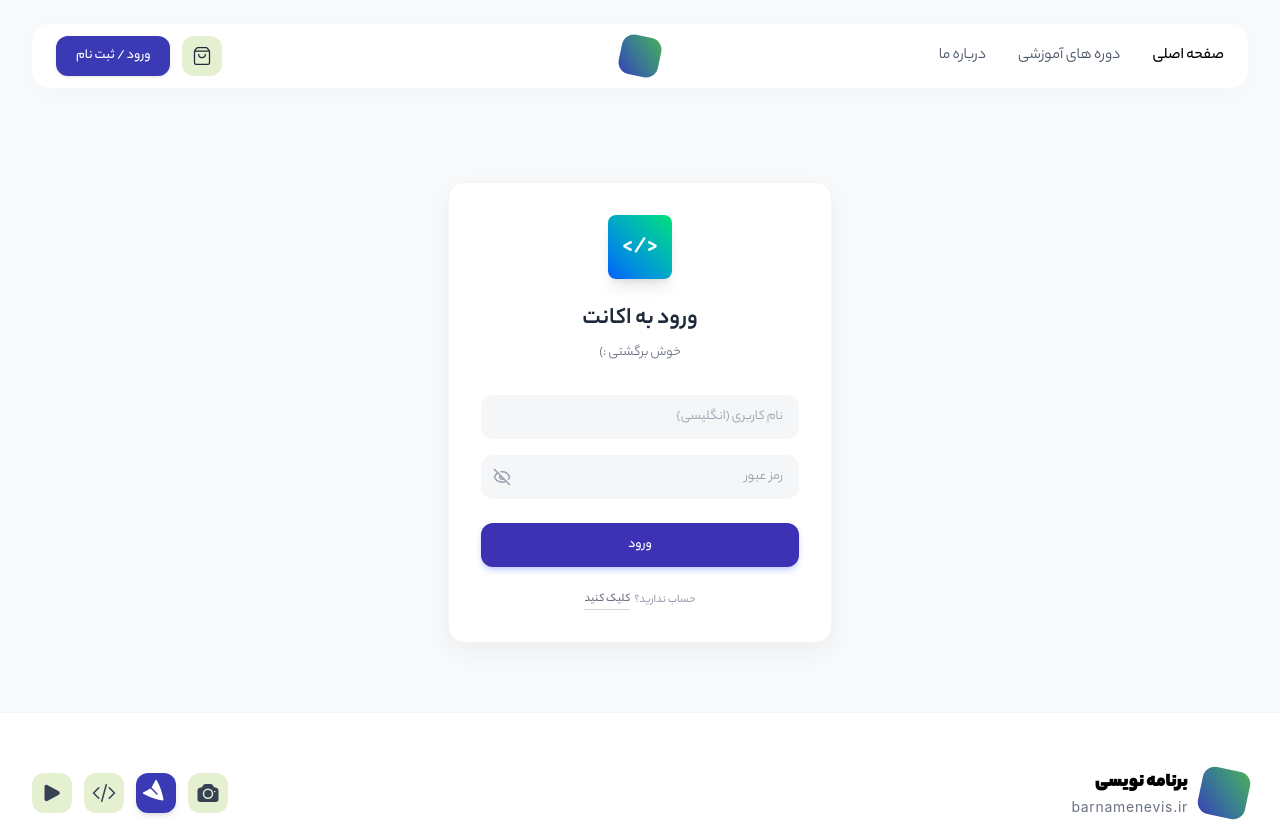
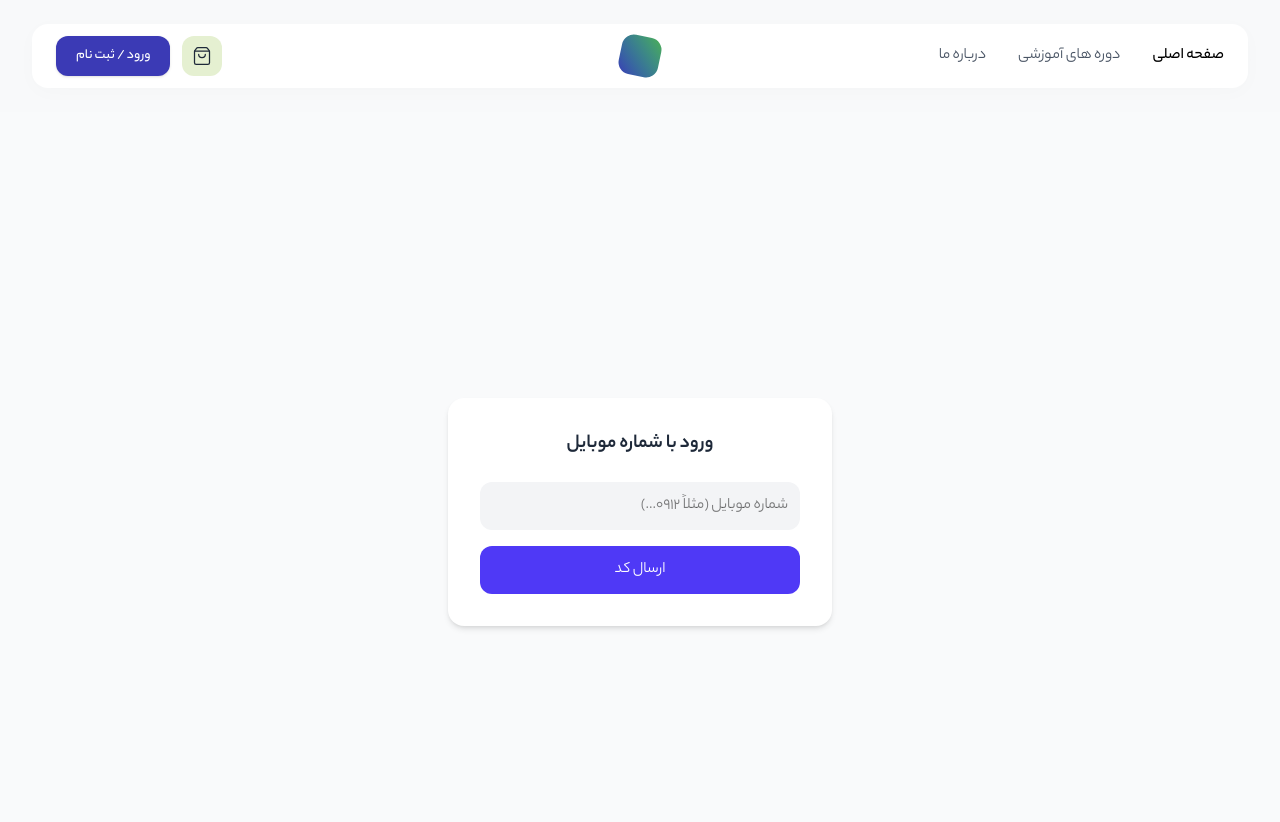
Before and after one commit to abolfazlhn4/codelearn, a React (Vite) app in the folder frontend/: page /auth in a window 1280 px wide. Shown: the top 822 px of the page. Built offline with nearby package versions, Linux system fonts and the light colour scheme.

Commit message:
updating authority

```diff
--- a/frontend/src/pages/Auth.jsx
+++ b/frontend/src/pages/Auth.jsx
@@ -1,93 +1,120 @@
 import React, { useState } from "react";
-import { Eye, EyeOff } from "lucide-react";
-import { useNavigate } from "react-router-dom";
+import axios from "axios";
 
 export default function Auth() {
-  const [action, setAction] = useState("login");
-  const [showPassword, setShowPassword] = useState(false);
-  const navigate = useNavigate();
+  const [step, setStep] = useState("phone");
+  const [phone, setPhone] = useState("");
+  const [otp, setOtp] = useState("");
+  const [sessionToken, setSessionToken] = useState(null);
+  const [loading, setLoading] = useState(false);
+  const [error, setError] = useState(null);
 
-  const handleSubmit = (e) => {
+  const baseURL = "http://127.0.0.1:8000";
+
+  const handleSendOtp = async (e) => {
     e.preventDefault();
+    setLoading(true);
+    setError(null);
 
-    // شبیه سازی لاگین/ثبت نام با ذخیره در لوکال استوریج
-    const userData = { isLoggedIn: true, username: "کاربر مهمان" };
-    localStorage.setItem("user", JSON.stringify(userData));
+    try {
+      const res = await axios.post(
+        `${baseURL}/api/v1/users/auth/phone/register/`,
+        {
+          phone_number: phone,
+        },
+      );
+      setSessionToken(res.data.session_token);
+      setStep("verify");
+    } catch (err) {
+      setError("خطا در ارسال کد. شماره را بررسی کنید.");
+    } finally {
+      setLoading(false);
+    }
+  };
 
-    // انتقال به پنل کاربری و رفرش برای آپدیت شدن نوبار
-    window.location.href = "/user-panel";
+  const handleVerifyOtp = async (e) => {
+    e.preventDefault();
+    setLoading(true);
+    setError(null);
+
+    try {
+      const res = await axios.post(
+        `${baseURL}/api/v1/users/auth/phone/verify/`,
+        {
+          phone_number: phone,
+          security_code: otp,
+          session_token: sessionToken,
+        },
+      );
+
+      localStorage.setItem("access_token", res.data.access_token);
+      localStorage.setItem("refresh_token", res.data.refresh_token);
+      localStorage.setItem("user_phone", phone);
+
+      window.location.href = "/user-panel";
+    } catch (err) {
+      setError("کد واردشده اشتباه است یا منقضی شده.");
+    } finally {
+      setLoading(false);
+    }
   };
 
   return (
-    <div className="flex justify-center items-center py-16 px-4 bg-gray-50 min-h-[calc(100vh-200px)]">
-      <div className="bg-white p-8 rounded-2xl shadow-[0_8px_30px_rgb(0,0,0,0.06)] w-full max-w-sm border border-gray-100">
-        <div className="flex justify-center mb-6">
-          <div className="w-16 h-16 bg-gradient-to-tr from-blue-600 to-green-400 rounded-lg flex items-center justify-center text-white font-bold text-2xl shadow-lg">
-            {"</>"}
-          </div>
-        </div>
-
-        <h2 className="text-2xl font-bold text-center text-gray-800 mb-2">
-          {action === "login" ? "ورود به اکانت" : "ساخت حساب"}
+    <div className="flex justify-center items-center min-h-screen bg-gray-50">
+      <div className="bg-white rounded-2xl shadow-md p-8 w-full max-w-sm">
+        <h2 className="text-xl font-bold text-gray-800 text-center mb-6">
+          {step === "phone" ? "ورود با شماره موبایل" : "تأیید کد ارسال‌شده"}
         </h2>
 
-        <p className="text-center text-gray-500 mb-8 text-sm">
-          {action === "login" ? "خوش برگشتی :)" : "عضو خانواده ما شو :)"}
-        </p>
+        {error && (
+          <div className="text-red-600 text-center mb-4 text-sm">{error}</div>
+        )}
 
-        <form className="space-y-4" onSubmit={handleSubmit}>
-          <input
-            type="text"
-            required
-            placeholder="نام کاربری (انگلیسی)"
-            className="w-full bg-gray-100/80 text-gray-800 px-4 py-3 rounded-xl outline-none focus:ring-2 focus:ring-[#3D31B4] transition-all text-right text-sm placeholder-gray-400"
-            dir="rtl"
-          />
-
-          <div className="relative">
+        <form
+          onSubmit={step === "phone" ? handleSendOtp : handleVerifyOtp}
+          className="space-y-4"
+        >
+          {step === "phone" ? (
             <input
-              type={showPassword ? "text" : "password"}
+              type="tel"
+              placeholder="شماره موبایل (مثلاً 0912...)"
+              className="w-full p-3 rounded-xl bg-gray-100 text-right focus:ring-2 focus:ring-indigo-500 outline-none"
+              value={phone}
+              onChange={(e) => setPhone(e.target.value)}
               required
-              placeholder="رمز عبور"
-              className="w-full bg-gray-100/80 text-gray-800 px-4 py-3 rounded-xl outline-none focus:ring-2 focus:ring-[#3D31B4] transition-all text-right text-sm placeholder-gray-400 pl-10"
-              dir="rtl"
             />
-            <button
-              type="button"
-              onClick={() => setShowPassword(!showPassword)}
-              className="absolute left-3 top-1/2 -translate-y-1/2 text-gray-400 hover:text-gray-600"
-            >
-              {showPassword ? <Eye size={18} /> : <EyeOff size={18} />}
-            </button>
-          </div>
-
-          {action === "register" && (
+          ) : (
             <input
-              type={showPassword ? "text" : "password"}
+              type="text"
+              placeholder="کد یک‌بار مصرف"
+              className="w-full p-3 rounded-xl bg-gray-100 text-right focus:ring-2 focus:ring-indigo-500 outline-none"
+              value={otp}
+              onChange={(e) => setOtp(e.target.value)}
               required
-              placeholder="تکرار رمز عبور"
-              className="w-full bg-gray-100/80 text-gray-800 px-4 py-3 rounded-xl outline-none focus:ring-2 focus:ring-[#3D31B4] transition-all text-right text-sm placeholder-gray-400"
-              dir="rtl"
             />
           )}
 
           <button
             type="submit"
-            className="w-full bg-[#3D31B4] hover:bg-[#32279c] text-white font-medium py-3 rounded-xl transition-colors mt-2 text-sm shadow-md shadow-indigo-200"
+            disabled={loading}
+            className="w-full py-3 bg-indigo-600 hover:bg-indigo-700 text-white rounded-xl transition-all"
           >
-            {action === "login" ? "ورود" : "ثبت نام"}
+            {loading
+              ? "در حال پردازش..."
+              : step === "phone"
+                ? "ارسال کد"
+                : "تأیید کد"}
           </button>
         </form>
 
-        <div className="mt-6 text-center text-xs text-gray-400 font-medium flex justify-center items-center gap-1">
-          <span>{action === "login" ? "حساب ندارید؟" : "حساب دارید؟"}</span>
+        {step === "verify" && (
           <button
-            onClick={() => setAction(action === "login" ? "register" : "login")}
-            className="text-gray-500 hover:text-gray-800 transition-colors border-b border-gray-300 hover:border-gray-800 pb-0.5"
+            className="mt-4 text-sm text-gray-500 hover:underline"
+            onClick={() => setStep("phone")}
           >
-            کلیک کنید
+            بازگشت به مرحله قبل
           </button>
-        </div>
+        )}
       </div>
     </div>
   );
```
